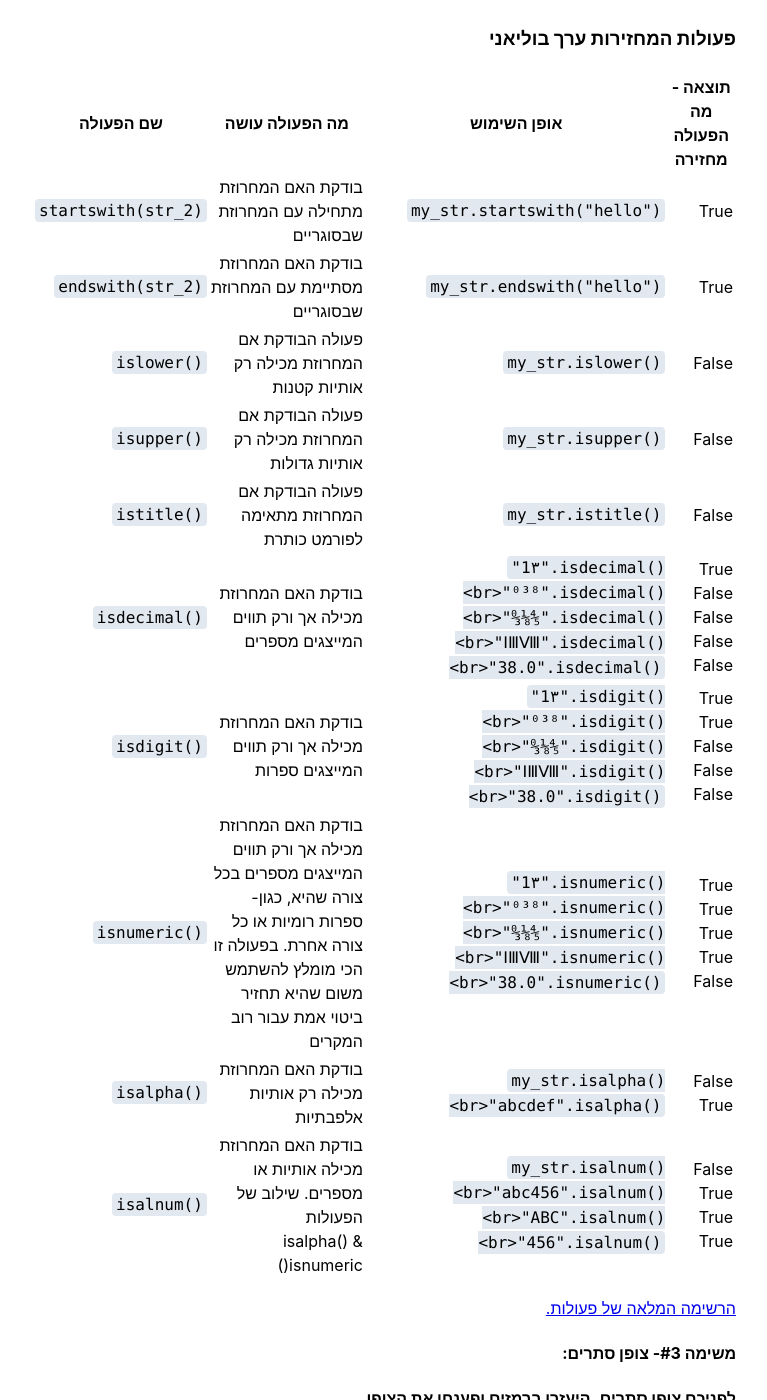
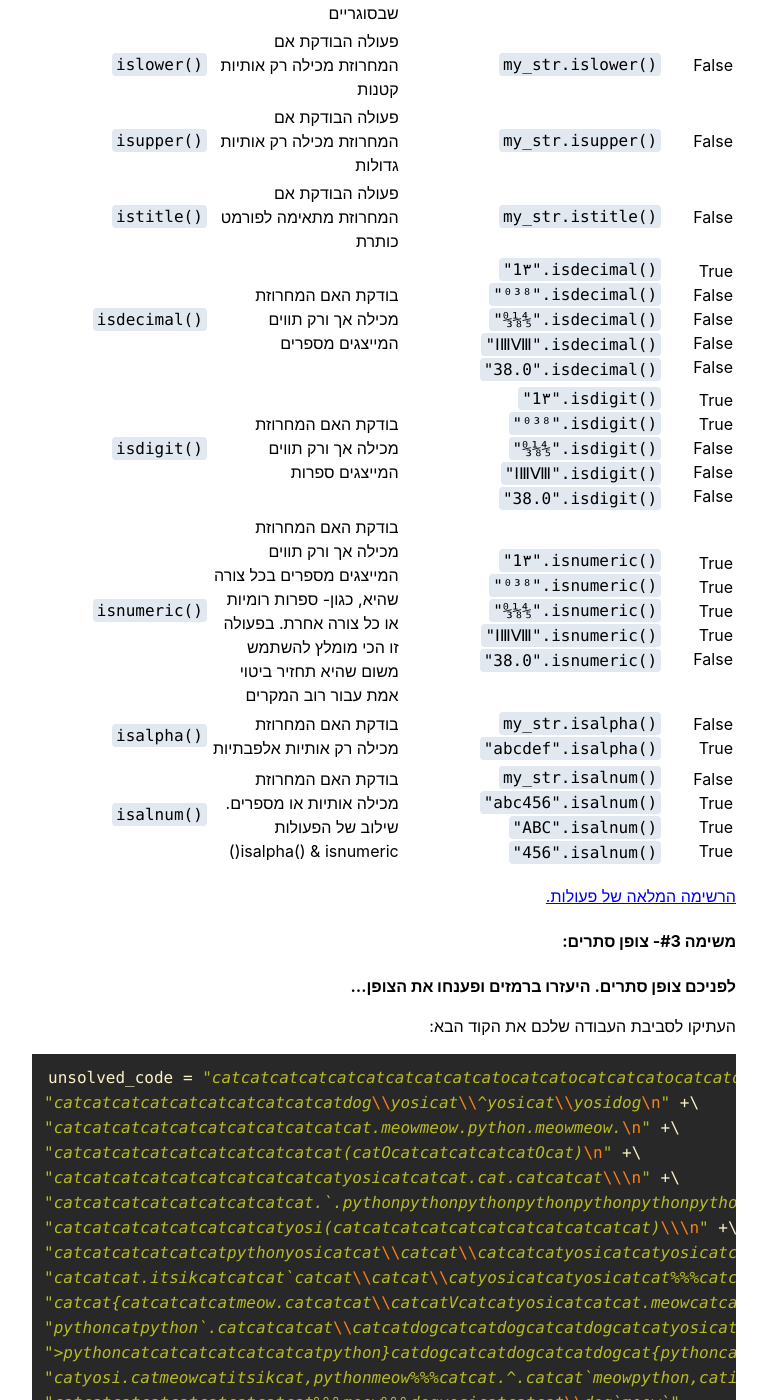
Before and after one commit to sheepsixteen/schools, a Jekyll site: the page built from _posts/2020-11-05-lesson-3.md, in a window 1280 px wide and 1400 px high, scrolled down 10133 px. Shown: the whole window, without its empty margins (256-1023 px from the left). Built offline with Jekyll 4.4.1, drawn with Linux system fonts in a browser that asks for light colours; nearby versions of some CDN libraries; a script that is not in the unit is left out; some of the changed text lies outside the part shown.

Commit message:
Fix <br> showing up in table

```diff
--- a/_posts/2020-11-05-lesson-3.md
+++ b/_posts/2020-11-05-lesson-3.md
@@ -446,28 +446,28 @@
 | `"HELLO world!!"` | `my_str.swapcase()` | הופכת את האותיות הקטנות לגדולות ואת כל האותיות הגדולות לקטנות | `swapcase()` |
 | `"Hello World!!"` | `my_str.title()` | הופכת את המחרוזות לפורמט של כותרת, כלומר כל אות ראשונה בכל מילה תהפוך לאות גדולה | `title()` |
 | `"heiss"` | `"heiß".casefold()` | פעולה זו הופכת אותיות שלא בשפה האנגלית (אך כן אותיות לועזיות) לאותיות קטנות. כנראה שלא ייצא לנו להשתמש הרבה בפעולה זו | `casefold()` |
-| `"@@hello WORLD!!@@"` | `my_str.center(17, "@")` | ממרכזת את המחרוזת שעליה הופעלה הפעולה בתוך הסימן ששמנו במקום של <br>filler<br>כך שהאורך יהיה באורך של<br>length | `center(length, filler)` |
-| `"hello WORLD!!@@@@"` | `my_str.ljust(17, "@")` | מיישרת את המחרוזת שעליה הופעלה הפעולה לצד שמאל בתוך האורך שרשמנו, וממלאת את המקומות הריקים בסימן ששמנו במקום של<br>filler | `ljust(length, filler)` |
-| `"@@@@hello WORLD!!"` | `my_str.rjust(17, "@")` | מיישרת את המחרוזת שעליה הופעלה הפעולה לצד ימין בתוך האורך שרשמנו, וממלאת את המקומות הריקים בסימן ששמנו במקום של<br>filler | `rjust(length, filler)` |
+| `"@@hello WORLD!!@@"` | `my_str.center(17, "@")` | ממרכזת את המחרוזת שעליה הופעלה הפעולה בתוך הסימן ששמנו במקום של `filler` כך שהאורך יהיה באורך של `length` | `center(length, filler)` |
+| `"hello WORLD!!@@@@"` | `my_str.ljust(17, "@")` | מיישרת את המחרוזת שעליה הופעלה הפעולה לצד שמאל בתוך האורך שרשמנו, וממלאת את המקומות הריקים בסימן ששמנו במקום של `filler` | `ljust(length, filler)` |
+| `"@@@@hello WORLD!!"` | `my_str.rjust(17, "@")` | מיישרת את המחרוזת שעליה הופעלה הפעולה לצד ימין בתוך האורך שרשמנו, וממלאת את המקומות הריקים בסימן ששמנו במקום של `filler` | `rjust(length, filler)` |
 | `"hello WORLD"` | my_str.strip("!") | מוחקת את כל הופעות התו שרשמנו בתוך הסוגריים מהמחרוזת | `strip(char)` |
-| `"hello WORLD??"<br>"i hate python"` | my_str.replace("!", "?")<br>"i love python".replace("love", "hate") | מחליפה בתוך את המחרוזת בין הפרמטר הראשון לשני | `replace(arg1, arg2)` |
-| `11<br>ValueError: substring not found` | my_str.index("!")<br>my_str.index("g") | .מחזירה את האינדקס (מקום במחרוזת) של מה שאנחנו מחפשים, אם לא מוצאת- מחזירה שגיאה<br>שימו לב שהמקום הראשון הוא מקום מספר אפס | `index(arg)` |
-| `11<br>-1` | my_str.find("!")<br>my_str.find("g") | כמו פעולת אינדקס אך בשונה ממנה, אם היא לא מוצאת את האיבר היא תחזיר את הערך<br>-1 | `find(arg)` |
+| `"hello WORLD??"`<br>`"i hate python"` | my_str.replace("!", "?")<br>"i love python".replace("love", "hate") | מחליפה בתוך את המחרוזת בין הפרמטר הראשון לשני | `replace(arg1, arg2)` |
+| `11`<br>`ValueError: substring not found` | my_str.index("!")<br>my_str.index("g") | .מחזירה את האינדקס (מקום במחרוזת) של מה שאנחנו מחפשים, אם לא מוצאת- מחזירה שגיאה<br>שימו לב שהמקום הראשון הוא מקום מספר אפס | `index(arg)` |
+| `11`<br>`-1` | my_str.find("!")<br>my_str.find("g") | כמו פעולת אינדקס אך בשונה ממנה, אם היא לא מוצאת את האיבר היא תחזיר את הערך<br>-1 | `find(arg)` |
 
 ### פעולות המחזירות ערך בוליאני
 
-| תוצאה - מה הפעולה מחזירה | אופן השימוש | מה הפעולה עושה | שם הפעולה |
-|---|---|---|---|
-| True | `my_str.startswith("hello")` | בודקת האם המחרוזת מתחילה עם המחרוזת שבסוגריים | `startswith(str_2)` |
-| True | `my_str.endswith("hello")` | בודקת האם המחרוזת מסתיימת עם המחרוזת שבסוגריים | `endswith(str_2)` |
-| False | `my_str.islower()` | פעולה הבודקת אם המחרוזת מכילה רק אותיות קטנות | `islower()` |
-| False | `my_str.isupper()` | פעולה הבודקת אם המחרוזת מכילה רק אותיות גדולות | `isupper()` |
-| False | `my_str.istitle()` | פעולה הבודקת אם המחרוזת מתאימה לפורמט כותרת | `istitle()` |
-| True<br>False<br>False<br>False<br>False | `"1٣".isdecimal()<br>"⁰³⁸".isdecimal()<br>"↉⅛⅘".isdecimal()<br>"ⅠⅢⅧ".isdecimal()<br>"38.0".isdecimal()` | בודקת האם המחרוזת מכילה אך ורק תווים המייצגים מספרים | `isdecimal()` |
-| True<br>True<br>False<br>False<br>False | `"1٣".isdigit()<br>"⁰³⁸".isdigit()<br>"↉⅛⅘".isdigit()<br>"ⅠⅢⅧ".isdigit()<br>"38.0".isdigit()` | בודקת האם המחרוזת מכילה אך ורק תווים המייצגים ספרות | `isdigit()` |
-| True<br>True<br>True<br>True<br>False | `"1٣".isnumeric()<br>"⁰³⁸".isnumeric()<br>"↉⅛⅘".isnumeric()<br>"ⅠⅢⅧ".isnumeric()<br>"38.0".isnumeric()` | בודקת האם המחרוזת מכילה אך ורק תווים המייצגים מספרים בכל צורה שהיא, כגון- ספרות רומיות או כל צורה אחרת. בפעולה זו הכי מומלץ להשתמש משום שהיא תחזיר  ביטוי אמת עבור רוב המקרים | `isnumeric()` |
-| False<br>True | `my_str.isalpha()<br>"abcdef".isalpha()` | בודקת האם המחרוזת מכילה רק אותיות אלפבתיות | `isalpha()` |
-| False<br>True<br>True<br>True | `my_str.isalnum()<br>"abc456".isalnum()<br>"ABC".isalnum()<br>"456".isalnum()` | בודקת האם המחרוזת מכילה אותיות או מספרים. שילוב של הפעולות<br>isalpha() & isnumeric() | `isalnum()` |
+| תוצאה - מה הפעולה מחזירה                 | אופן השימוש                                                                                             | מה הפעולה עושה                                                                                                                                                                | שם הפעולה           |
+| ---                                      | ---                                                                                                     | ---                                                                                                                                                                           | ---                 |
+| True                                     | `my_str.startswith("hello")`                                                                            | בודקת האם המחרוזת מתחילה עם המחרוזת שבסוגריים                                                                                                                                 | `startswith(str_2)` |
+| True                                     | `my_str.endswith("hello")`                                                                              | בודקת האם המחרוזת מסתיימת עם המחרוזת שבסוגריים                                                                                                                                | `endswith(str_2)`   |
+| False                                    | `my_str.islower()`                                                                                      | פעולה הבודקת אם המחרוזת מכילה רק אותיות קטנות                                                                                                                                 | `islower()`         |
+| False                                    | `my_str.isupper()`                                                                                      | פעולה הבודקת אם המחרוזת מכילה רק אותיות גדולות                                                                                                                                | `isupper()`         |
+| False                                    | `my_str.istitle()`                                                                                      | פעולה הבודקת אם המחרוזת מתאימה לפורמט כותרת                                                                                                                                   | `istitle()`         |
+| True<br>False<br>False<br>False<br>False | `"1٣".isdecimal()`<br>`"⁰³⁸".isdecimal()`<br>`"↉⅛⅘".isdecimal()`<br>`"ⅠⅢⅧ".isdecimal()`<br>`"38.0".isdecimal()` | בודקת האם המחרוזת מכילה אך ורק תווים המייצגים מספרים                                                                                                                          | `isdecimal()`       |
+| True<br>True<br>False<br>False<br>False  | `"1٣".isdigit()`<br>`"⁰³⁸".isdigit()`<br>`"↉⅛⅘".isdigit()`<br>`"ⅠⅢⅧ".isdigit()`<br>`"38.0".isdigit()`           | בודקת האם המחרוזת מכילה אך ורק תווים המייצגים ספרות                                                                                                                           | `isdigit()`         |
+| True<br>True<br>True<br>True<br>False    | `"1٣".isnumeric()`<br>`"⁰³⁸".isnumeric()`<br>`"↉⅛⅘".isnumeric()`<br>`"ⅠⅢⅧ".isnumeric()`<br>`"38.0".isnumeric()` | בודקת האם המחרוזת מכילה אך ורק תווים המייצגים מספרים בכל צורה שהיא, כגון- ספרות רומיות או כל צורה אחרת. בפעולה זו הכי מומלץ להשתמש משום שהיא תחזיר  ביטוי אמת עבור רוב המקרים | `isnumeric()`       |
+| False<br>True                            | `my_str.isalpha()`<br>`"abcdef".isalpha()`                                                                | בודקת האם המחרוזת מכילה רק אותיות אלפבתיות                                                                                                                                    | `isalpha()`         |
+| False<br>True<br>True<br>True            | `my_str.isalnum()`<br>`"abc456".isalnum()`<br>`"ABC".isalnum()`<br>`"456".isalnum()`                          | בודקת האם המחרוזת מכילה אותיות או מספרים. שילוב של הפעולות<br>isalpha() & isnumeric()                                                                                         | `isalnum()`         |
 
 
 <a target="_blank" rel="noopener noreferrer" href="media/string_methods.pdf"
```
